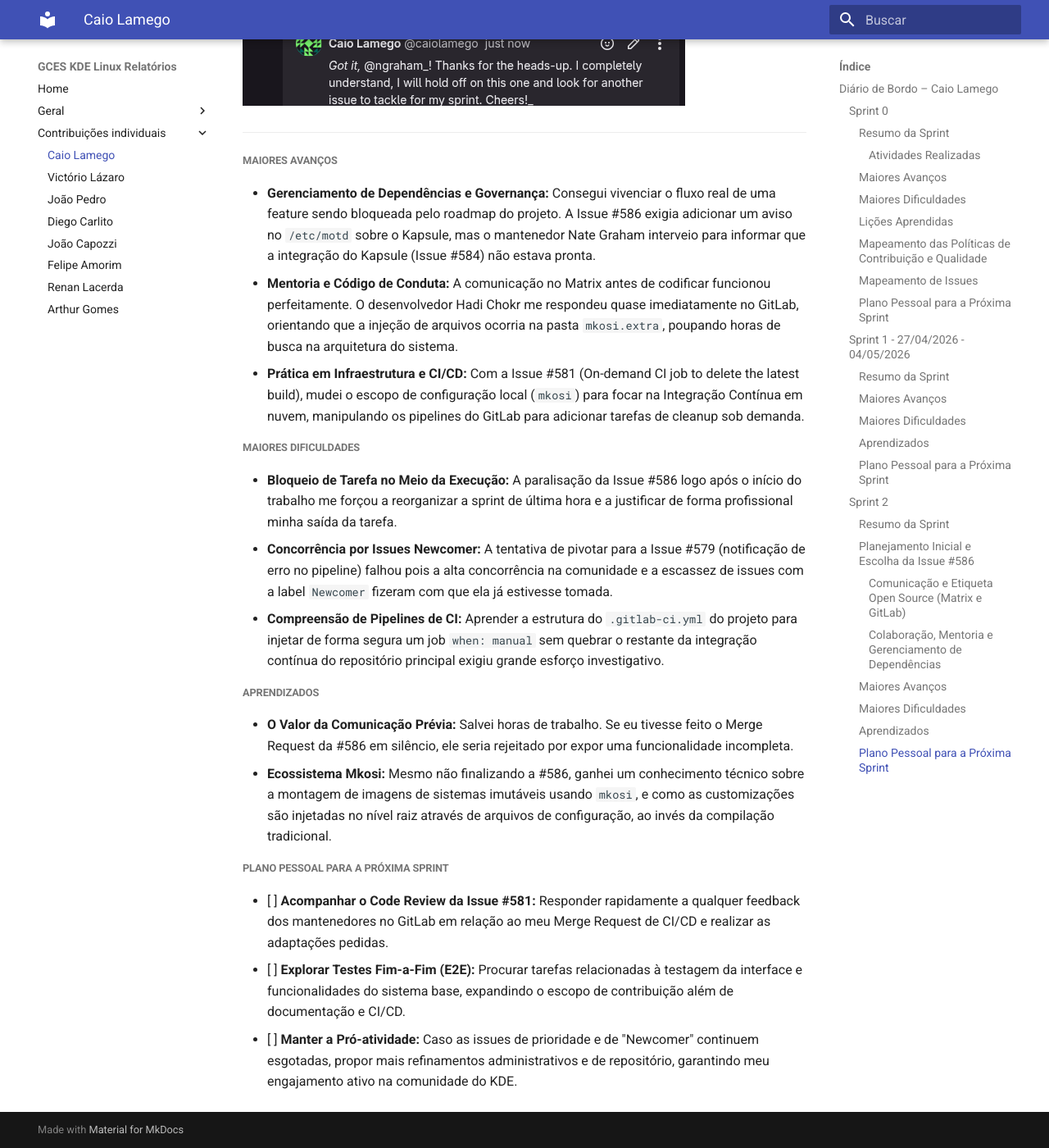
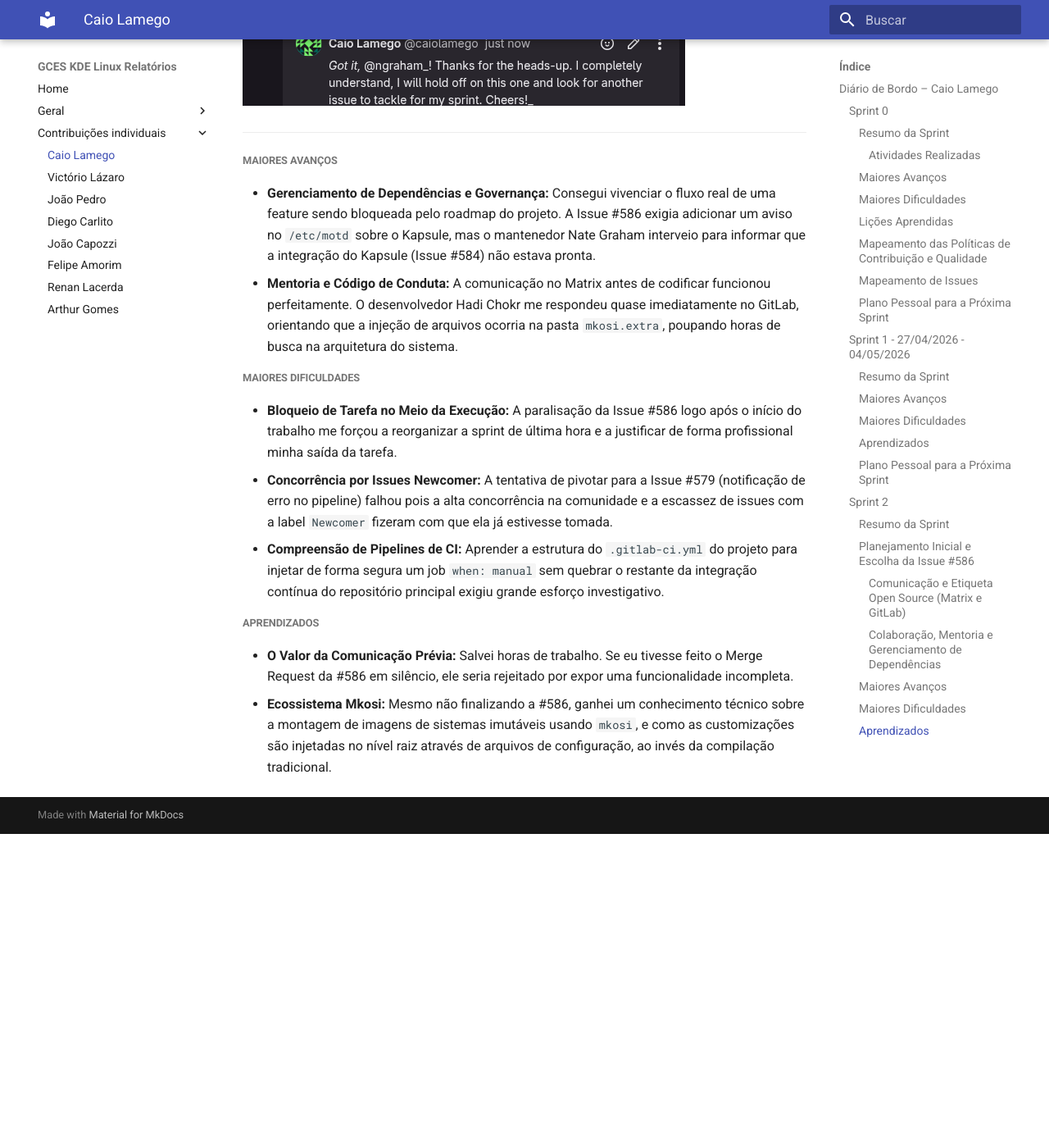
Before and after one commit to caiolamego/GCES-KDELinux-relatorios, an MkDocs documentation site: the page built from docs/contribuicoes_individuais/caiolamego/diarioDeBordo.md, in a window 1280 px wide and 1400 px high, scrolled down 9265 px. Shown: the whole window at 82% size. Built offline with MkDocs 1.6.1 and Material for MkDocs 9.7.7, drawn with Linux system fonts in a browser that asks for light colours; after the commit the page ends 10282 px from its top, so only the background shows below that.

Commit message:
correção sprint2 - Caio

```diff
--- a/docs/contribuicoes_individuais/caiolamego/diarioDeBordo.md
+++ b/docs/contribuicoes_individuais/caiolamego/diarioDeBordo.md
@@ -133,7 +133,6 @@
 ##### Maiores Avanços
 * **Gerenciamento de Dependências e Governança:** Consegui vivenciar o fluxo real de uma feature sendo bloqueada pelo roadmap do projeto. A Issue #586 exigia adicionar um aviso no `/etc/motd` sobre o Kapsule, mas o mantenedor Nate Graham interveio para informar que a integração do Kapsule (Issue #584) não estava pronta.
 * **Mentoria e Código de Conduta:** A comunicação no Matrix antes de codificar funcionou perfeitamente. O desenvolvedor Hadi Chokr me respondeu quase imediatamente no GitLab, orientando que a injeção de arquivos ocorria na pasta `mkosi.extra`, poupando horas de busca na arquitetura do sistema.
-* **Prática em Infraestrutura e CI/CD:** Com a Issue #581 (On-demand CI job to delete the latest build), mudei o escopo de configuração local (`mkosi`) para focar na Integração Contínua em nuvem, manipulando os pipelines do GitLab para adicionar tarefas de cleanup sob demanda.
 
 ##### Maiores Dificuldades
 * **Bloqueio de Tarefa no Meio da Execução:** A paralisação da Issue #586 logo após o início do trabalho me forçou a reorganizar a sprint de última hora e a justificar de forma profissional minha saída da tarefa.
@@ -143,8 +142,3 @@
 ##### Aprendizados
 * **O Valor da Comunicação Prévia:** Salvei horas de trabalho. Se eu tivesse feito o Merge Request da #586 em silêncio, ele seria rejeitado por expor uma funcionalidade incompleta.
 * **Ecossistema Mkosi:** Mesmo não finalizando a #586, ganhei um conhecimento técnico sobre a montagem de imagens de sistemas imutáveis usando `mkosi`, e como as customizações são injetadas no nível raiz através de arquivos de configuração, ao invés da compilação tradicional.
-
-##### Plano Pessoal para a Próxima Sprint
-* [ ] **Acompanhar o Code Review da Issue #581:** Responder rapidamente a qualquer feedback dos mantenedores no GitLab em relação ao meu Merge Request de CI/CD e realizar as adaptações pedidas.
-* [ ] **Explorar Testes Fim-a-Fim (E2E):** Procurar tarefas relacionadas à testagem da interface e funcionalidades do sistema base, expandindo o escopo de contribuição além de documentação e CI/CD.
-* [ ] **Manter a Pró-atividade:** Caso as issues de prioridade e de "Newcomer" continuem esgotadas, propor mais refinamentos administrativos e de repositório, garantindo meu engajamento ativo na comunidade do KDE.
```
